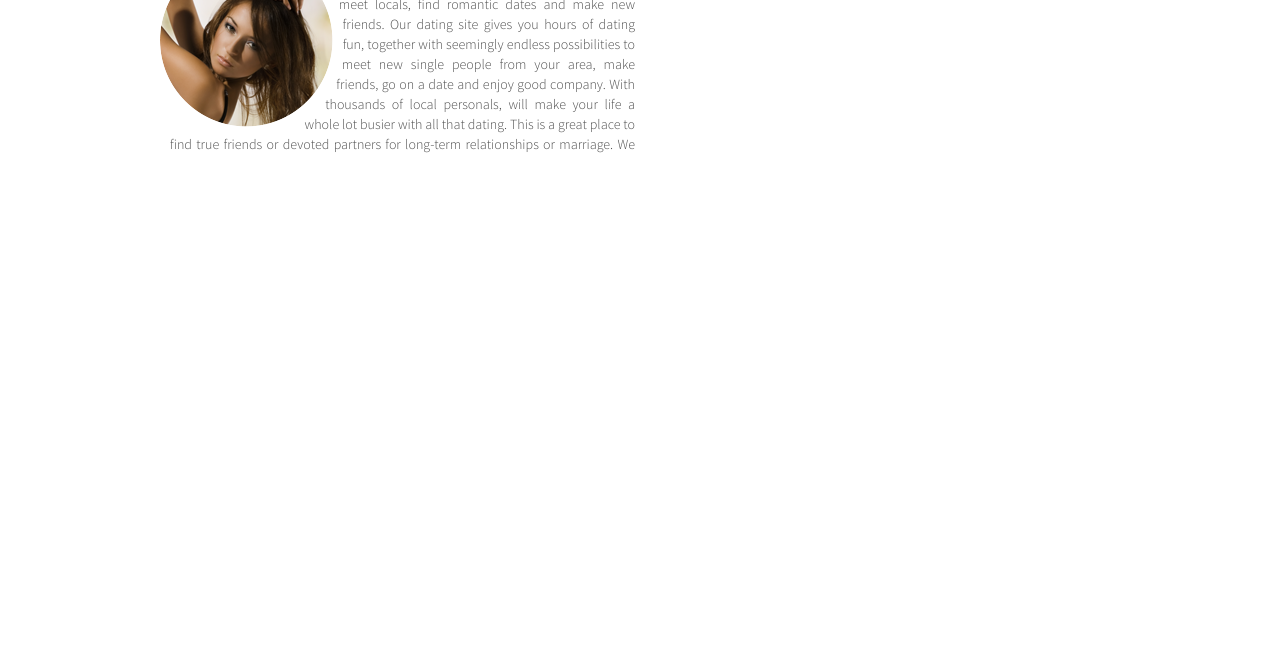
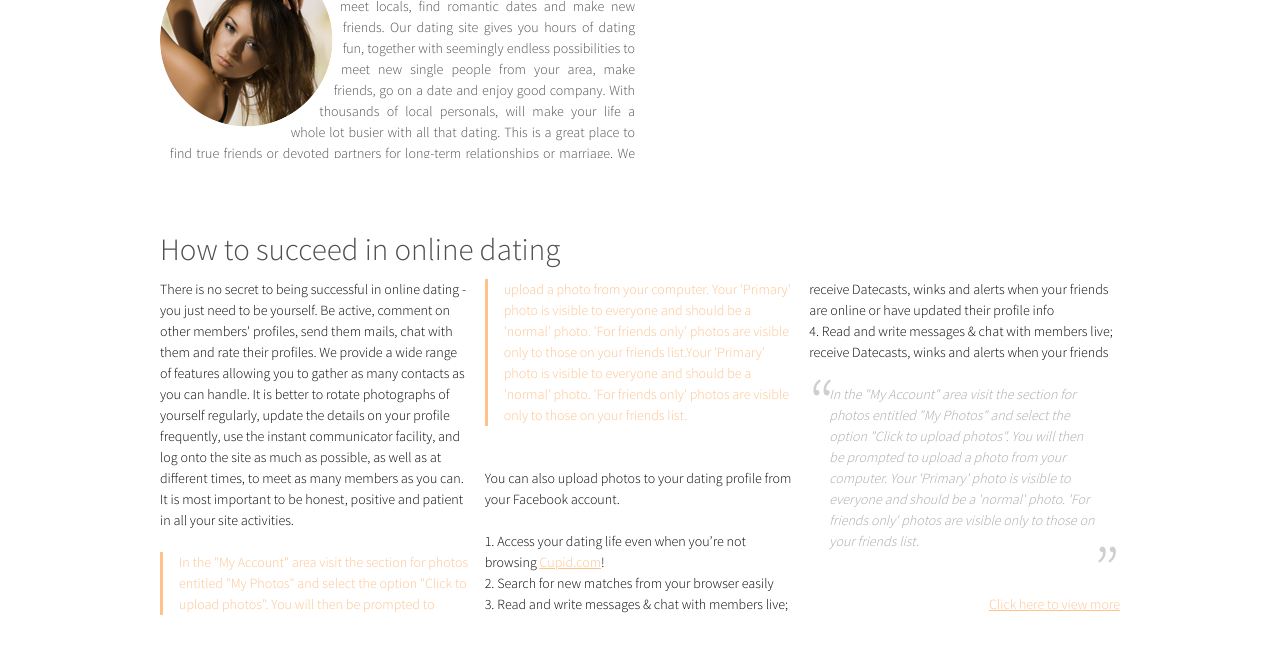
Before and after one commit to Heithvaldr/web-coder, a plain HTML site: page index.html in a window 1280 px wide. Shown: the part 778-1432 px from the top of the page. Drawn offline with nearby package versions, Linux system fonts and the light colour scheme.

Commit message:
created 3column-paragraph in the lower part of section

```diff
--- a/css/style.css
+++ b/css/style.css
@@ -364,7 +364,7 @@ h3:first-letter {
 }
 .code-this-block{
     width: 475px;
-    height: 260px;
+    height: 265px;
 
     overflow: hidden;
 }
@@ -376,7 +376,7 @@ h3:first-letter {
 .code-this-block p {
     font-family: SourceSansPro-Light;
     font-size: 14px;
-    line-height: 20px;
+    line-height: 21px;
     text-align: justify;
     color: #4e4e4e;
     margin-left: 10px;
@@ -414,3 +414,65 @@ h3:first-letter {
     display: inline-block;
     margin-left: 5px;
 }
+
+
+/* HOW TO SUCCEED */
+.how-to-succeed {
+    margin-top: 75px;
+}
+.how-to-succeed h3 {
+    margin-bottom: 15px;
+}
+.how-to-succeed p{
+    font-family: SourceSansPro-Light;
+    font-size: 14px;
+    line-height: 21px;
+    height: 340px;
+    -webkit-column-count: 3;
+    -moz-column-count: 3;
+    column-count: 3;
+}
+.in-my-account {
+    display: block;
+    padding-left: 16px;
+    border-left: 3px solid #ffc28c;
+    color: #ffc28c;
+}
+.how-to-succeed a {
+    color: #ffc28c;
+}
+#click_here {
+    float: right;
+}
+.blockquote {
+    font-style: italic;
+    color: #a9a9a9;
+    position: relative;
+    padding: 0 20px;
+    display: block;
+    quotes: "\201C""\201D""\2018""\2019";
+}
+.blockquote:before {
+    font-style: normal;
+    left: 0;
+    top: 10px;
+    position: absolute;
+    color: #cfcfcf;
+    content: open-quote;
+    font-size: 72px;
+}
+.blockquote:after {
+    font-style: normal;
+    right: 0;
+    bottom: -30px;
+    position: absolute;
+    color: #cfcfcf;
+    content: close-quote;
+    font-size: 72px;
+}
+
+
+/* FOOTER */
+footer {
+    clear: both;
+}
--- a/index.html
+++ b/index.html
@@ -225,6 +225,33 @@
                         <img src="images/next.png" alt="">
                     </a>
                 </div>
+
+                <div class="how-to-succeed">
+                    <h3>how to succeed in online dating</h3>
+                    <p>
+                        There is no secret to being successful in online dating - you just need to be yourself. Be active, comment on other members' profiles, send them mails, chat with them and rate their profiles. We provide a wide range of features allowing you to gather as many contacts as you can handle. It is better to rotate photographs of yourself regularly, update the details on your profile frequently, use the instant communicator facility, and log onto the site as much as possible, as well as at different times, to meet as many members as you can. It is most important to be honest, positive and patient in all your site activities.
+                        <br><br>
+                        <span class="in-my-account">
+                            In the "My Account" area visit the section for photos entitled "My Photos" and select the option "Click to upload photos". You will then be prompted to upload a photo from your computer. Your 'Primary' photo is visible to everyone and should be a 'normal' photo. 'For friends only' photos are visible only to those on your friends list.Your 'Primary' photo is visible to everyone and should be a 'normal' photo. 'For friends only' photos are visible only to those on your friends list.
+                        </span>
+                        <br><br>
+                        You can also upload photos to your dating profile from your Facebook account.
+                        <br><br>
+                        1.  Access your dating life even when you’re not browsing <a id="cupid" href="#">Cupid.com</a>!
+                        <br>
+                        2.  Search for new matches from your browser easily
+                        <br>
+                        3.  Read and write messages & chat with members live; receive Datecasts, winks and alerts when your friends are online or have updated their profile info
+                        <br>
+                        4.  Read and write messages & chat with members live; receive Datecasts, winks and alerts when your friends
+                        <br><br>
+                        <span class="blockquote">
+                            In the "My Account" area visit the section for photos entitled "My Photos" and select the option "Click to upload photos". You will then be prompted to upload a photo from your computer. Your 'Primary' photo is visible to everyone and should be a 'normal' photo. 'For friends only' photos are visible only to those on your friends list.
+                        </span>
+                        <br><br>
+                        <a href="#" id="click_here">Click here to view more</a>
+                    </p>
+                </div>
             </div>
 
         </section>
```
